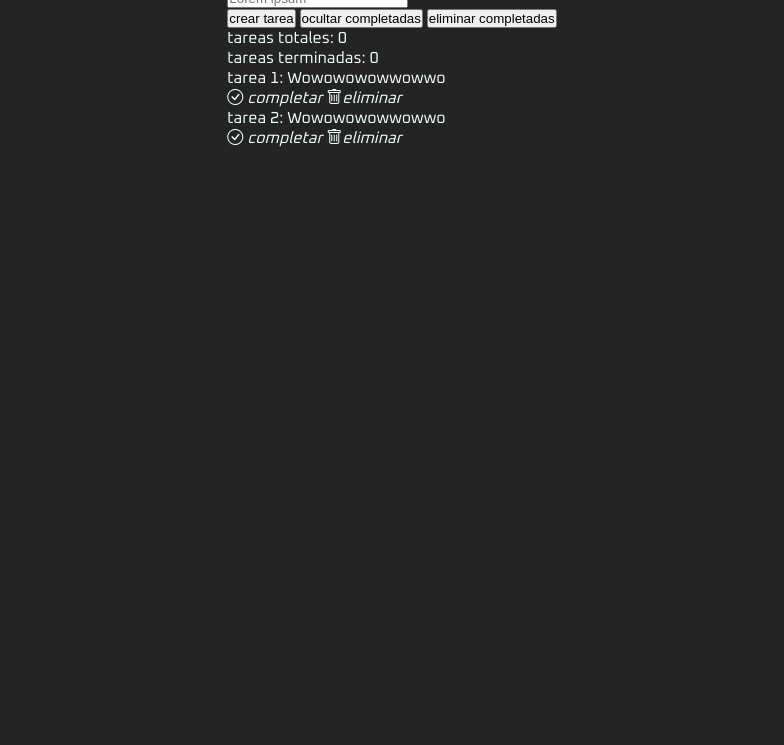
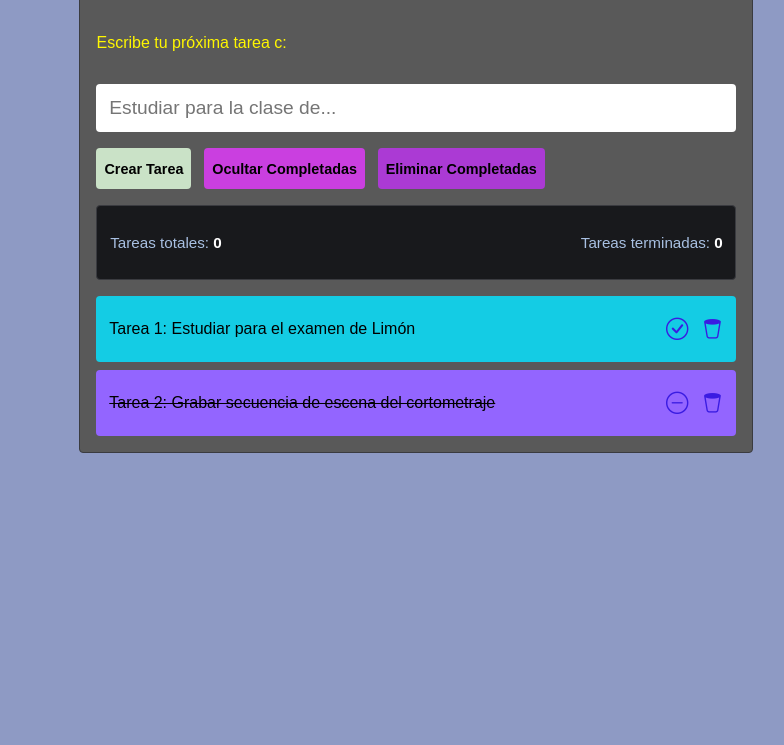
Before and after one commit to Axxo10/Lista_de_tareas_2026, a plain HTML site: page index.html in a window 1280 px wide. Shown: the part 103-848 px from the top of the page, without its empty margins (248-1032 px from the left). Before the commit the page ends 800 px from the top, so only its background shows below. Drawn offline with nearby package versions, Linux system fonts and the light colour scheme; a web font is replaced by a local one.

Commit message:
funcionalidades tecla enter, elementos de input y botones de completar, descompletary borrar tarea

```diff
--- a/index.html
+++ b/index.html
@@ -1,51 +1,78 @@
+INDEX
 <!DOCTYPE html>
-<html lang="en">
+
+<html lang="es">
+
 <head>
+
     <meta charset="UTF-8">
     <meta name="viewport" content="width=device-width, initial-scale=1.0">
+    <title>Lista de Tareas ✅</title>
+
+    <!-- Vinculación de la hoja de estilos -->
     <link rel="stylesheet" href="style.css">
-    <script src="script.js" defer></script>
+
+    <!-- Vinculación de la hoja de JS -->
+    <script src="./script.js" defer></script>
+
+    <!-- Vincular Google Fonts -->
     <link rel="preconnect" href="https://fonts.googleapis.com">
-<link rel="preconnect" href="https://fonts.gstatic.com" crossorigin>
-<link href="https://fonts.googleapis.com/css2?family=Oxanium:wght@200..800&display=swap" rel="stylesheet">
-    <title>Lista de tareas</title>
+    <link rel="preconnect" href="https://fonts.gstatic.com" crossorigin>
+    <link href="https://fonts.googleapis.com/css2?family=Google+Sans:ital,opsz,wght@0,17..18,400..700;1,17..18,400..700&display=swap" rel="stylesheet">
+
+    <!-- Vincular Iconos Bootstrap -->
     <link rel="stylesheet" href="https://cdn.jsdelivr.net/npm/bootstrap-icons@1.13.1/font/bootstrap-icons.min.css">
+
+    <!-- Vincular FavIcon -->
+    <link rel="icon" href="./assets/favicon.png" type="image/png">
+
 </head>
+
 <body>
+
     <div class="contenedor">
-        <h1 class="titulo">✔ Lista de tareas</h1>
-        <p class="mensaje">tareayeayea</p>
-        <input type="text" class="tarea-entrada" placeholder="Lorem ipsum">
+        <h1 class="titulo">Lista de Tareas ✅</h1>
+
+        <p class="mensaje">Escribe tu próxima tarea c:</p>
+
+        <input
+            type="text"
+            class="tarea-entrada"
+            placeholder="Estudiar para la clase de..." />
+
         <div class="contenedor-botones">
-            <button class="boton-agregar">crear tarea</button>
-            <button class="boton-ocultar">ocultar completadas</button>
-            <button class="boton-eliminar">eliminar completadas</button>
+            <button class="boton boton-agregar">Crear Tarea</button>
+            <button class="boton boton-ocultar">Ocultar Completadas</button>
+            <button class="boton boton-eliminar">Eliminar Completadas</button>
         </div>
+
         <div class="contenedor-conteo">
-            <p>tareas totales: <span class="tareas-totales">0</span></p>
-            <p>tareas terminadas: <span class="tareas-terminadas">0</span></p>
+            <p>Tareas totales: <span class="tareas-totales">0</span></p>
+            <p>Tareas terminadas: <span class="tareas-terminadas">0</span></p>
         </div>
+
         <div class="contenedor-tareas">
+
             <div class="tarea">
-                <p class="tarea-texto">tarea 1: Wowowowowwowwo</p>
+                <p class="tarea-texto">Tarea 1: Estudiar para el examen de Limón</p>
                 <div class="tarea-iconos">
-                    <i class="bi bi-check-circle"> completar</i>
-                    <i class="bi bi-trash">eliminar</i>
+                    <i class="bi bi-check-circle"></i>
+                    <i class="bi bi-trash2"></i>
                 </div>
+            </div>
 
+            <div class="tarea tarea-completada">
+                    <p class="tarea-texto">Tarea 2: Grabar secuencia de escena del cortometraje</p>
+                    <div class="tarea-iconos">
+                        <i class="bi bi-dash-circle"></i>
+                        <i class="bi bi-trash2"></i>
+                    </div>
             </div>
+
         </div>
-        <div class="contenedor-tareas-2">
-            <div class="tarea">
-                <p class="tarea-texto">tarea 2: Wowowowowwowwo</p>
-                <div class="tarea-iconos">
-                    <i class="bi bi-check-circle"> completar</i>
-                    <i class="bi bi-trash">eliminar</i>
-                </div>
 
-            </div>
-        </div>
     </div>
 
 </body>
+
 </html>
--- a/script.js
+++ b/script.js
@@ -0,0 +1,71 @@
+const tareaEntrada = document.getElementById('tareaEntrada');
+const botonAgregar = document.getElementById('botonAgregar');
+
+function crearElementoTarea(){
+    // Crear los elemntos html de la tarea
+    const tareaContenedor = document.createElement('div');
+    const tareaTexto = document.createElement('p');
+    const iconoContenedor = document.createElement('div');
+    const iconoCompletada = document.createElement('i');
+    const iconoEliminar = document.createElement('i');
+
+    /* Creamos la estructura de la tarea */
+
+    iconoContenedor.append(iconoCompletada , iconoEliminar);
+    tareaContenedor.append(tareaTexto , iconoContenedor);
+
+    /* Agregamos las clases a los contenedores de la tarea */
+
+    tareaContenedor.classList.add('tarea');
+    tareaTexto.classList.add('tarea-texto');
+    iconoContenedor.classList.add('tarea-iconos');
+    iconoCompletada.classList.add('bis' , 'bi-dash-circle');
+    iconoEliminar.classList.add('bis' , 'bi-trash2');
+
+    tareaTexto.innerText = tareaEntrada.value;
+
+    iconoCompletada.addEventListener('click', (e) => {
+        const tareaElemento = e.target.parentNode.parentNode;
+        const esCompletada = tareaElemento.classList.contains('tarea-completada')
+        tareaElemento.classList.Toggle('tarea-completada');
+        if(esCompletada) {
+
+        }else{
+
+        }
+    })
+
+}
+function agregarTarea(){
+    const texto = tareaEntrada.Value.trim()
+    if(texto) {
+
+    const elementoTarea = crearElementoTarea();
+    contenedorTarea.append(elementoTarea);
+
+    tareaEntrada.Value = 'yuh';
+
+    mensaje.textcontent = 'Tarea'
+
+    }
+   else{
+    mensaje.textcontent = 'escribe algo primero plis'
+   }
+}
+
+tareaEntrada.addEventListener('input', () => {
+    if(tareaEntrada.Value.trim() === ""){
+        mensaje.textcontent = 'Pon algo'
+    }else{
+        mensaje.textcontent = 'enter'
+    }
+})
+
+botonAgregar.addEventListener('click',crearElementoTarea);
+
+
+document.addEventListener('keydown', (e) => {
+if(e.key == "Enter") {
+ agregarTarea();
+}
+})
--- a/style.css
+++ b/style.css
@@ -1,35 +1,220 @@
-*{
+STYLE
+/* Reset Basico */
+* {
     padding: 0;
     margin: 0;
     box-sizing: border-box;
 }
+
 :root {
-    --bg-body: #242424;
-    --bg-container: #55555500;
-    --border-container: #0000;
-    --font-primary: "Oxanium", sans-serif;
+
+    /* Fuentes */
+    --font-primary: 'Google Sans', sans-serif;
+
+    /* Colores de Contenedores principales */
+    --bg-body: #8e9ac4;
+    --bg-container: #595959;
+    --border-container: #3e3b40;
+    --bg-container-counter: #18191c;
+    --bg-task:#14cce4 ;
+    --bg-task-complete:#9365ff ;
+
+    /* iconos*/
+
+    --icon-color:#3a1ce2;
+    --icon-color-hover: #ffffff;
+
+
+    /* Colores de textos */
+    --text-primary: #ffffff;
+    --text-secondary: #fff700;
+    --text-counter: #a8c0e2;
+
+    /* Botones color*/
+
+    --btn-add-color: #cae2c7;
+    --btn-hide-color: #ca3fe0;
+    --btn-remove-color: #ab3ad4 ;
+
+
+     --btn-add-color-hover: #000000;
+    --btn-hide-color-hover: #000000;
+    --btn-remove-color-hover: #000000 ;
+
+    --btn-text-color:var(--bg-body);
+    --btn-text-color-hover: var(--text-primary);
+
+
+    /* Espacios */
     --space-l: 1rem;
     --space-n: .8rem;
     --space-s: .5rem;
+
+    /* Bordes */
+
     --border-radius: 4px;
     --border-size: 1px;
+    --border-container: #3a3b40;
+
 }
+
 body{
-    background-color: var(--bg-body);
-    color: azure;
     display: flex;
     justify-content: center;
     align-items: stretch;
     min-height: 100vh;
     font-family: var(--font-primary);
     padding: var(--space-l);
+    background-color: var(--bg-body);
 }
 
-.contenedor{
-    background-color: var(--bg-container);
-    border-color: var(--border-container);
-    padding: var(--space-n);
+.contenedor {
+    display: flex;
+    flex-direction: column;
+    gap: var(--space-l);
+    width: 100%;
+    max-width: 640px;
+    height: fit-content;
+
+    padding: var(--space-l);
+
     border-width: var(--border-size);
     border-style: solid;
+    border-color: var(--border-container);
+
     border-radius: var(--border-radius);
+    background-color: var(--bg-container);
 }
+
+.titulo {
+    font-size: 1.6rem;
+    color: var(--text-primary);
+}
+
+.mensaje {
+    font-size: 1rem;
+    color: var(--text-secondary);
+}
+
+.tarea-entrada {
+    width: 100%;
+    font-size: 1.2rem;
+    padding: var(--space-n);
+    border-radius: var(--border-radius);
+    border: none;
+}
+
+.contenedor-botones {
+
+    display: flex;
+    flex-wrap: wrap;
+    gap: var(--space-n);
+    width: 100%;
+}
+
+.boton {
+    padding: var(--space-n) var(--space-s);
+    border: none;
+    border-radius: var(--border-radius);
+    font-size: .9rem;
+    font-weight: 700;
+    cursor: pointer;
+}
+
+.boton:hover {
+color: var(--btn-text-color-hover);
+}
+.boton-agregar {
+background-color: var(--btn-add-color);
+}
+
+.boton-ocultar{
+    background-color: var(--btn-hide-color);
+
+}
+
+.boton-eliminar{
+background-color: var(--btn-remove-color);
+}
+
+
+.boton-agregar:hover {
+background-color: var(--btn-add-color-hover);
+}
+
+.boton-ocultar:hover{
+    background-color: var(--btn-hide-color-hover);
+
+}
+
+.boton-eliminar:hover{
+background-color: var(--btn-remove-color-hover);
+}
+
+.contenedor-conteo{
+    display: flex;
+    justify-content: space-between;
+    gap: var(--space-n);
+    padding: var(--space-n);
+    background-color: var(--bg-container-counter);
+    border: 1px solid var(--border-container);
+    border-radius: var(--border-radius);
+
+}
+
+.contenedor-conteo p {
+    color: var(--text-counter);
+    font-size: .95rem;
+}
+
+.tareas-totales, .tareas-terminadas{
+    color: var(--text-primary);
+    font-weight: 700;
+}
+
+.contenedor-tareas{
+    display: flex;
+    flex-direction: column;
+    gap: var(--space-s);
+    width: 100%;
+}
+
+.tarea{
+    display: flex;
+    justify-content: space-between;
+    align-items: center;
+    gap: var(--space-n);
+    padding: var(--space-s) var(--space-n);
+    border-radius: var(--border-radius);
+    background-color: var(--bg-task);
+}
+
+.tarea-texto{
+    flex-grow: 1;
+    flex-shrink: 1;
+}
+
+.tarea-iconos{
+    flex-grow: 0;
+    flex-shrink: 0;
+    display: flex;
+    gap: var(--space-n);
+}
+
+.tarea-completada{
+    background-color: var(--bg-task-complete);
+    text-decoration: line-through;
+}
+
+.tarea-iconos i {
+    font-size: 1.4rem;
+    color: var(--icon-color);
+    cursor: pointer;
+}
+
+
+.tarea-iconos i :hover {
+    font-size: 1.4rem;
+    color: var(--icon-color-hover);
+    cursor: pointer;
+}
```
